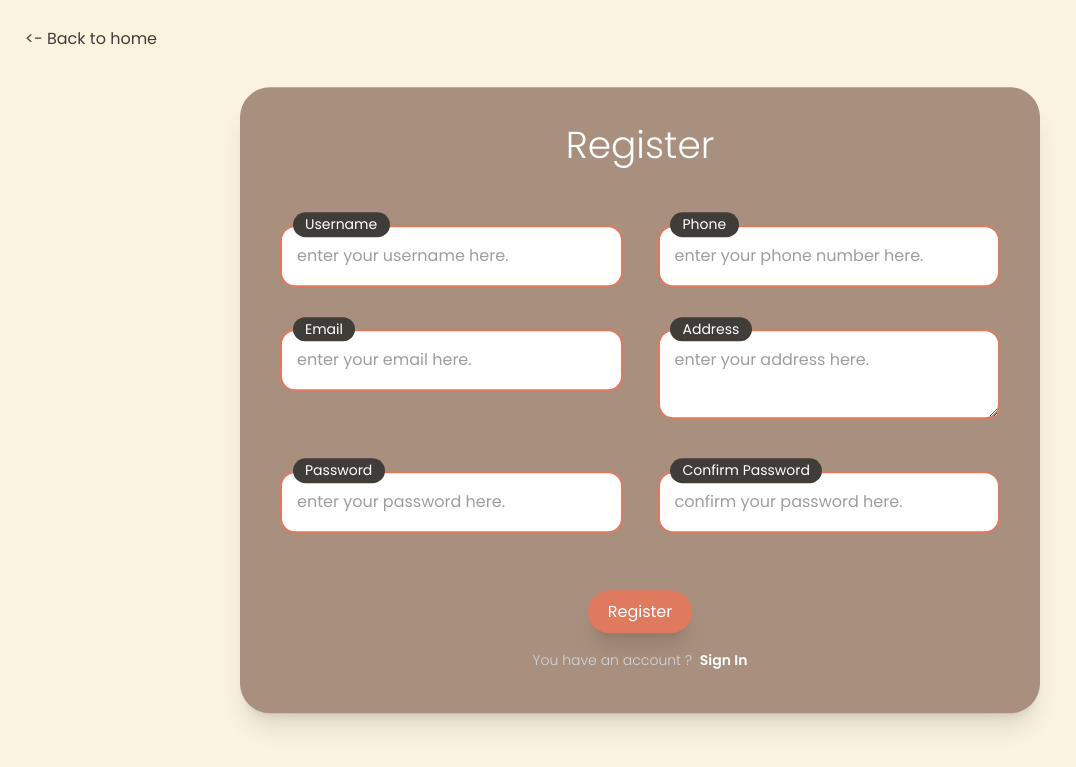
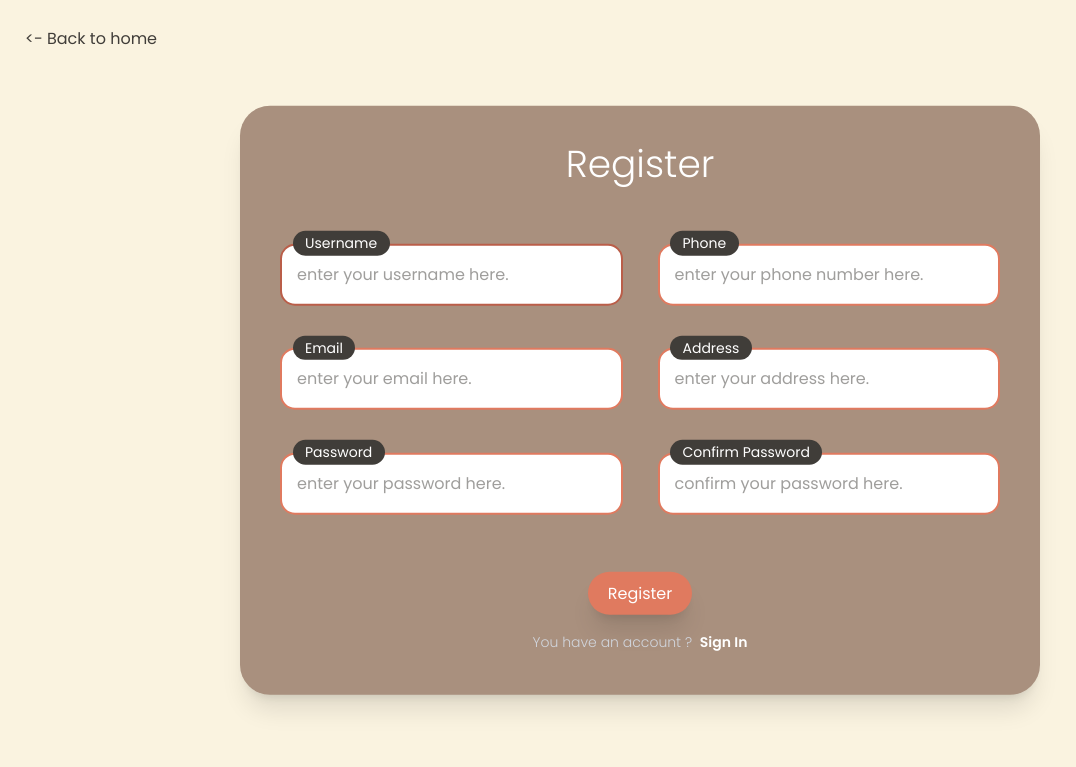
Before and after one commit to OlDeuS1/Borrow-Dee, a Django app: page /library/register/ in a window 1280 px wide. Shown: the top 767 px of the page, without its empty margins (0-1076 px from the left). Run offline with Django 5.2, Linux system fonts and the light colour scheme.

Commit message:
add register form to template

```diff
--- a/Borrow_Dee/library/forms.py
+++ b/Borrow_Dee/library/forms.py
@@ -62,9 +62,35 @@ class LoginForm(AuthenticationForm):
         return super().clean()
 
 class RegisterForm(UserCreationForm):
+    username = forms.CharField(
+        max_length=150,
+        widget=forms.TextInput(attrs={
+            'class': 'register__form-input bg-white rounded-[1.5rem] w-full p-6 text-[#403D39] text-[1.6rem] border-2 border-[#E07A5F] focus:border-[#ba5e49] focus:outline-none transition-all',
+            'placeholder': 'enter your username here.'
+        })
+    )
+
     email = forms.EmailField(
         max_length=255,
         required=True,
+        widget=forms.EmailInput(attrs={
+            'class': 'register__form-input bg-white rounded-[1.5rem] w-full p-6 text-[#403D39] text-[1.6rem] border-2 border-[#E07A5F] focus:border-[#ba5e49] focus:outline-none transition-all',
+            'placeholder': 'enter your email here.'
+        })
+    )
+
+    password1 = forms.CharField(
+        widget=forms.PasswordInput(attrs={
+            'class': 'register__form-input bg-white rounded-[1.5rem] w-full p-6 text-[#403D39] text-[1.6rem] border-2 border-[#E07A5F] focus:border-[#ba5e49] focus:outline-none transition-all',
+            'placeholder': 'enter your password here.'
+        })
+    )
+
+    password2 = forms.CharField(
+        widget=forms.PasswordInput(attrs={
+            'class': 'register__form-input bg-white rounded-[1.5rem] w-full p-6 text-[#403D39] text-[1.6rem] border-2 border-[#E07A5F] focus:border-[#ba5e49] focus:outline-none transition-all',
+            'placeholder': 'confirm your password here.'
+        })
     )
 
     class Meta:
@@ -82,6 +108,14 @@ class MemberForm(ModelForm):
         model = Member
         fields = ['phone_number', 'address']
         widgets = {
-            'phone_number': TextInput(),
-            'address': Textarea(attrs={'rows': 4}),
+            'phone_number': TextInput(attrs={
+                'class': 'register__form-input bg-white rounded-[1.5rem] w-full p-6 text-[#403D39] text-[1.6rem] border-2 border-[#E07A5F] focus:border-[#ba5e49] focus:outline-none transition-all',
+                'placeholder': 'enter your phone number here.',
+                'required': True
+            }),
+            'address': TextInput(attrs={
+                'class': 'register__form-input bg-white rounded-[1.5rem] w-full p-6 text-[#403D39] text-[1.6rem] border-2 border-[#E07A5F] focus:border-[#ba5e49] focus:outline-none transition-all',
+                'placeholder': 'enter your address here.',
+                'required': True
+            }),
         }
--- a/Borrow_Dee/library/templates/register.html
+++ b/Borrow_Dee/library/templates/register.html
@@ -13,39 +13,46 @@
         <a href="{% url 'home' %}" class="absolute top-10 left-10 hover:underline"><- Back to home</a>
         <form
             method="post"
-            action=""
+            action="{% url 'register' %}"
             class="register__form flex flex-col justify-center items-center absolute top-1/2 left-1/2 -translate-x-1/2 -translate-y-1/2 max-w-[80rem] p-[4rem] w-full bg-[#A9907E] text-white rounded-[3rem] shadow-xl">
             {% csrf_token %}
-
+            {{ form.non_field_errors }}
+            {{ mem_form.non_field_errors }}
             <h1 class="register__form-title text-6xl font-light text-center mb-24">Register</h1>
             <div class="register__row flex gap-14 w-full mb-17">
                 <div class="register__form-field relative w-full">
-                    <label class="register__form-label absolute -top-[1.25rem] left-[1.25rem] bg-[#403D39] p-y[.25rem] px-[1.25rem] text-[1.4rem] rounded-[3rem]" for="username">Username</label>
-                    <input class="register__form-input bg-white rounded-[1.5rem] w-full p-6 text-[#403D39] text-[1.6rem] border-2 border-[#E07A5F] focus:border-[#ba5e49] focus:outline-none transition-all" type="text" id="username" name="username" placeholder="enter your username here." required>
+                    {{ form.username.errors }}
+                    <label class="register__form-label absolute -top-[1.25rem] left-[1.25rem] bg-[#403D39] p-y[.25rem] px-[1.25rem] text-[1.4rem] rounded-[3rem]" for="{{ form.username.id_for_label }}">Username</label>
+                    {{ form.username }}
                 </div>
                 <div class="register__form-field relative w-full">
-                    <label class="register__form-label absolute -top-[1.25rem] left-[1.25rem] bg-[#403D39] p-y[.25rem] px-[1.25rem] text-[1.4rem] rounded-[3rem]" for="phone">Phone</label>
-                    <input class="register__form-input bg-white rounded-[1.5rem] w-full p-6 text-[#403D39] text-[1.6rem] border-2 border-[#E07A5F] focus:border-[#ba5e49] focus:outline-none transition-all" type="tel" id="phone" name="phone" placeholder="enter your phone number here." required>
+                    {{ mem_form.phone_number.errors }}
+                    <label class="register__form-label absolute -top-[1.25rem] left-[1.25rem] bg-[#403D39] p-y[.25rem] px-[1.25rem] text-[1.4rem] rounded-[3rem]" for="{{ mem_form.phone_number.id_for_label }}">Phone</label>
+                    {{ mem_form.phone_number }}
                 </div>
             </div>
             <div class="register__row flex gap-14 w-full mb-17">
                 <div class="register__form-field relative w-full">
-                    <label class="register__form-label absolute -top-[1.25rem] left-[1.25rem] bg-[#403D39] p-y[.25rem] px-[1.25rem] text-[1.4rem] rounded-[3rem]" for="email">Email</label>
-                    <input class="register__form-input bg-white rounded-[1.5rem] w-full p-6 text-[#403D39] text-[1.6rem] border-2 border-[#E07A5F] focus:border-[#ba5e49] focus:outline-none transition-all" type="email" id="email" name="email" placeholder="enter your email here." required>
+                    {{ form.email.errors }}
+                    <label class="register__form-label absolute -top-[1.25rem] left-[1.25rem] bg-[#403D39] p-y[.25rem] px-[1.25rem] text-[1.4rem] rounded-[3rem]" for="{{ form.email.id_for_label }}">Email</label>
+                    {{ form.email }}
                 </div>
                 <div class="register__form-field relative w-full">
-                    <label class="register__form-label absolute -top-[1.25rem] left-[1.25rem] bg-[#403D39] p-y[.25rem] px-[1.25rem] text-[1.4rem] rounded-[3rem]" for="address">Address</label>
-                    <textarea class="register__form-input bg-white rounded-[1.5rem] w-full p-6 text-[#403D39] text-[1.6rem] border-2 border-[#E07A5F] focus:border-[#ba5e49] focus:outline-none transition-all" id="address" name="address" placeholder="enter your address here." required></textarea>
+                    {{ mem_form.address.errors }}
+                    <label class="register__form-label absolute -top-[1.25rem] left-[1.25rem] bg-[#403D39] p-y[.25rem] px-[1.25rem] text-[1.4rem] rounded-[3rem]" for="{{ mem_form.address.id_for_label }}">Address</label>
+                    {{ mem_form.address }}
                 </div>
             </div>
             <div class="register__row flex gap-14 w-full mb-17">
                 <div class="register__form-field relative w-full">
-                    <label class="register__form-label absolute -top-[1.25rem] left-[1.25rem] bg-[#403D39] p-y[.25rem] px-[1.25rem] text-[1.4rem] rounded-[3rem]" for="password">Password</label>
-                    <input class="register__form-input bg-white rounded-[1.5rem] w-full p-6 text-[#403D39] text-[1.6rem] border-2 border-[#E07A5F] focus:border-[#ba5e49] focus:outline-none transition-all" type="password" id="password" name="password" placeholder="enter your password here." required>
+                    {{ form.password1.errors }}
+                    <label class="register__form-label absolute -top-[1.25rem] left-[1.25rem] bg-[#403D39] p-y[.25rem] px-[1.25rem] text-[1.4rem] rounded-[3rem]" for="{{ form.password1.id_for_label }}">Password</label>
+                    {{ form.password1 }}
                 </div>
                 <div class="register__form-field relative w-full">
-                    <label class="register__form-label absolute -top-[1.25rem] left-[1.25rem] bg-[#403D39] p-y[.25rem] px-[1.25rem] text-[1.4rem] rounded-[3rem]" for="confirmPassword">Confirm Password</label>
-                    <input class="register__form-input bg-white rounded-[1.5rem] w-full p-6 text-[#403D39] text-[1.6rem] border-2 border-[#E07A5F] focus:border-[#ba5e49] focus:outline-none transition-all" type="password" id="confirmPassword" name="confirmPassword" placeholder="confirm your password here." required>
+                    {{ form.password2.errors }}
+                    <label class="register__form-label absolute -top-[1.25rem] left-[1.25rem] bg-[#403D39] p-y[.25rem] px-[1.25rem] text-[1.4rem] rounded-[3rem]" for="{{ form.password2.id_for_label }}">Confirm Password</label>
+                    {{ form.password2 }}
                 </div>
             </div>
             <button class="register__form-button cursor-pointer mt-6 px-8 py-3 rounded-[3rem] bg-[#E07A5F] transition-all hover:bg-[#ba5e49] shadow-xl" type="submit">Register</button>
--- a/Borrow_Dee/library/views.py
+++ b/Borrow_Dee/library/views.py
@@ -36,20 +36,27 @@ class RegisterView(View):
 
     def get(self, request):
         form = RegisterForm()
-        return render(request, "register.html", {"form": form})
+        mem_form = MemberForm()
+        return render(request, "register.html", {"form": form, "mem_form": mem_form})
 
     def post(self, request):
         form = RegisterForm(data=request.POST)
-        if form.is_valid():
+        mem_form = MemberForm(data=request.POST)
+        if form.is_valid() and mem_form.is_valid():
             user = form.save()
+            mem = mem_form.save(commit=False)
+            mem.username = user.username
+            mem.email = user.email
+            mem.save()
 
             member_group = Group.objects.get(name='Member')
             user.groups.add(member_group)
 
             login(request, user)
+            print(f" {user} registration successful")
             return redirect("home")
 
-        return render(request, "register.html", {"form": form})
+        return render(request, "register.html", {"form": form, "mem_form": mem_form})
 
 class IndexView(View):
     def get(self, request):
```
